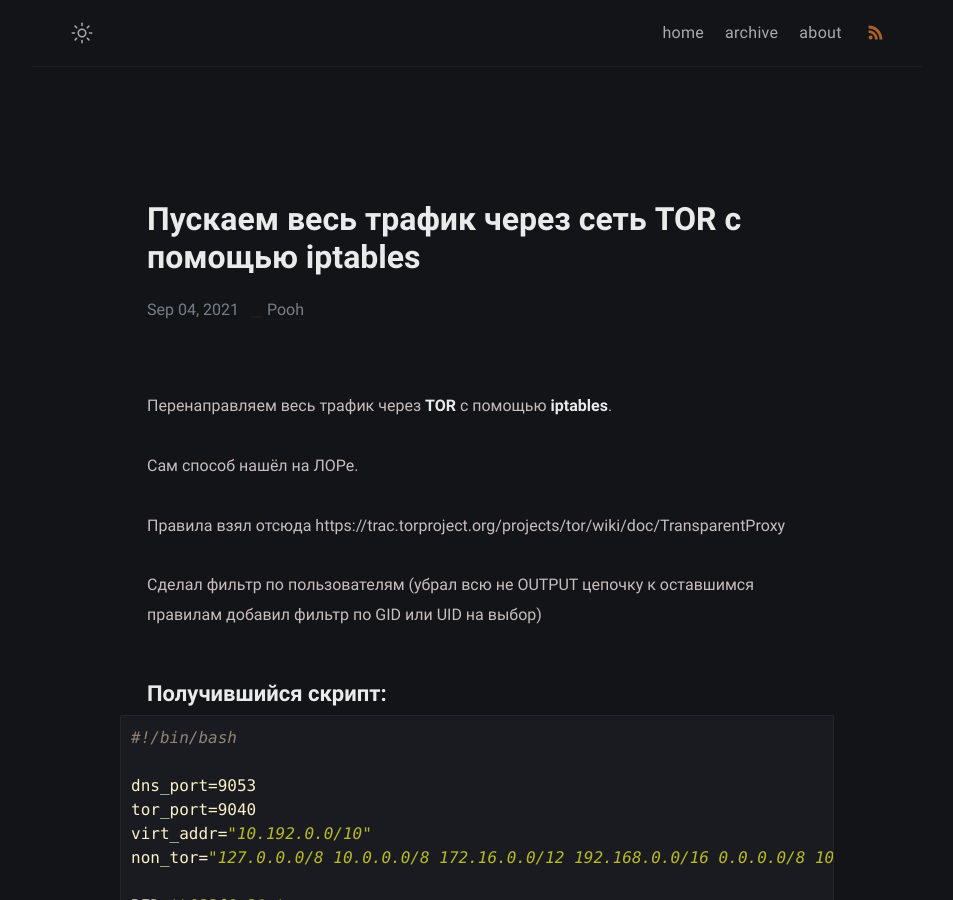
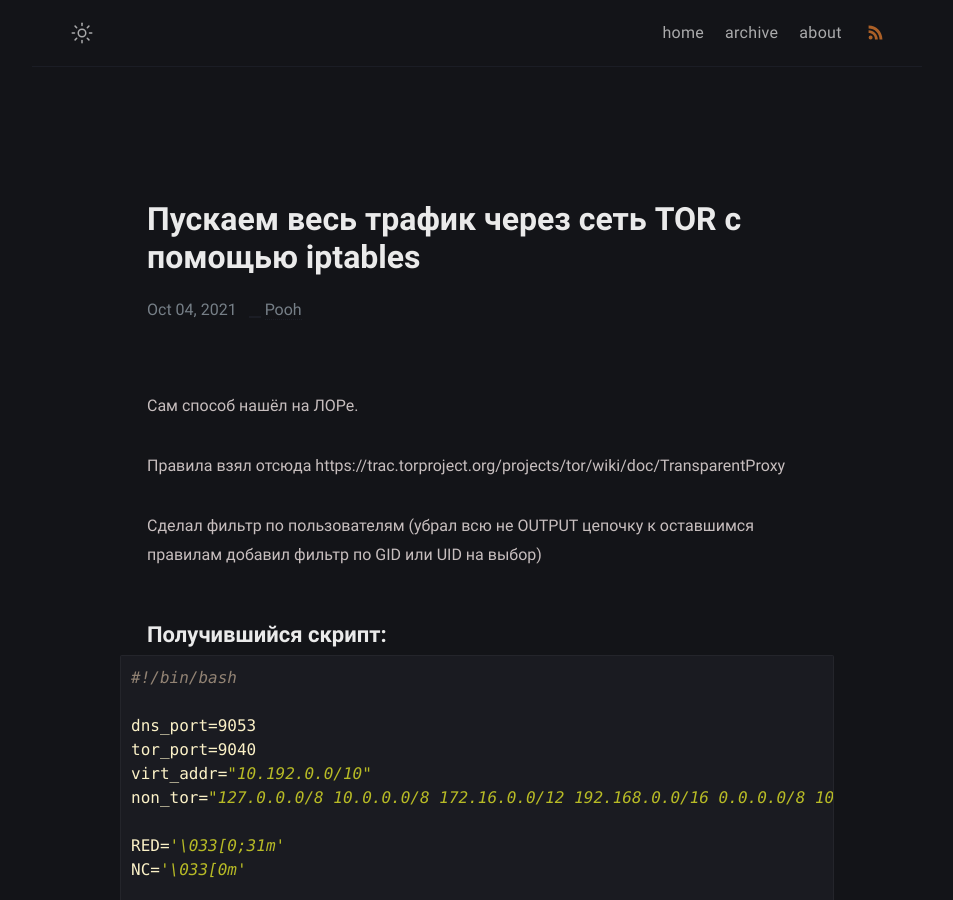
Before and after one commit to pooh2pooh/pooh2pooh.github.io, a Jekyll site: the page built from _posts/linux/2021-10-04-iptables-torify.md, in a window 1280 px wide and 900 px high. Shown: the whole window, without its empty margins (163-1116 px from the left). Built offline with Jekyll 4.4.1, drawn with Linux system fonts in a browser that asks for light colours.

Commit message:
fix last post

```diff
--- a/_posts/linux/2021-10-04-iptables-torify.md
+++ b/_posts/linux/2021-10-04-iptables-torify.md
@@ -1,11 +1,9 @@
 ---
 layout: post
 title:  Пускаем весь трафик через сеть TOR с помощью iptables
-date:   2021-09-04 22:44:22 +0700
+date:   2021-10-04 22:44:22 +0700
 categories: linux
 ---
-Перенаправляем весь трафик через **TOR** с помощью **iptables**.
-
 Сам способ нашёл на ЛОРе.
 
 Правила взял отсюда https://trac.torproject.org/projects/tor/wiki/doc/TransparentProxy
```
